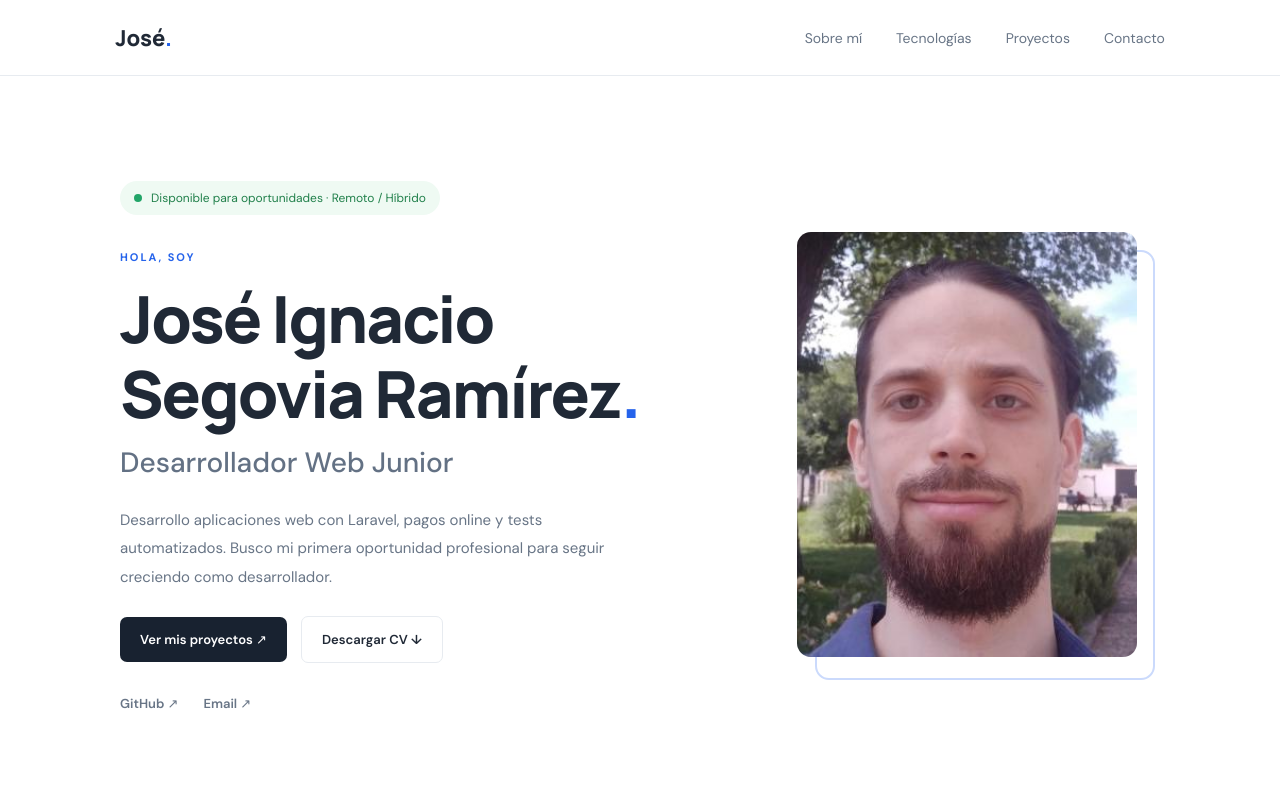
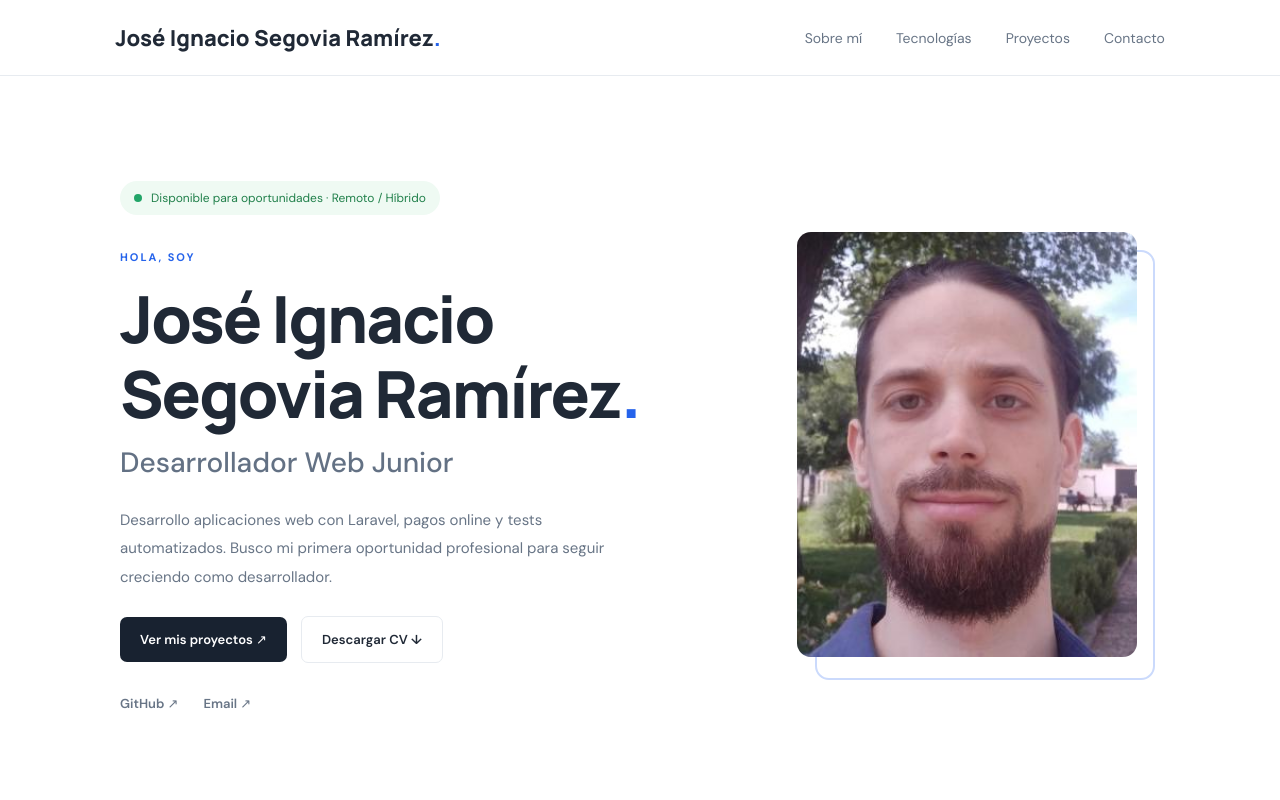
Before and after one commit to joseignaciosegovia/portfolio, a React (Vite) app: page / in a window 1280 px wide. Shown: the top 800 px of the page. Built offline with nearby package versions, Linux system fonts and the light colour scheme.

Commit message:
Nombre completo en la cabecera

```diff
--- a/index.html
+++ b/index.html
@@ -5,7 +5,7 @@
     <link rel="icon" type="image/svg+xml" href="/favicon.svg" />
     <meta name="viewport" content="width=device-width, initial-scale=1.0" />
     <meta name="description" content="Portfolio de José Ignacio Segovia Ramírez, desarrollador Full-stack Junior especializado en desarrollo web" />
-    <title>José Ignacio Segovia Ramírez | Desarrollador Full-stack Junior</title>
+    <title>José Ignacio Segovia Ramírez · Desarrollador Full-stack Junior</title>
   </head>
   <body>
     <div id="root"></div>
--- a/src/App.jsx
+++ b/src/App.jsx
@@ -38,7 +38,7 @@ function Navbar() {
   return (
     <header className="navbar">
       <a className="logo" href="#inicio" onClick={closeMenu}>
-        {profile.name.split(" ")[0]}<span>.</span>
+        {profile.name}<span>.</span>
       </a>
 
       <button
```
